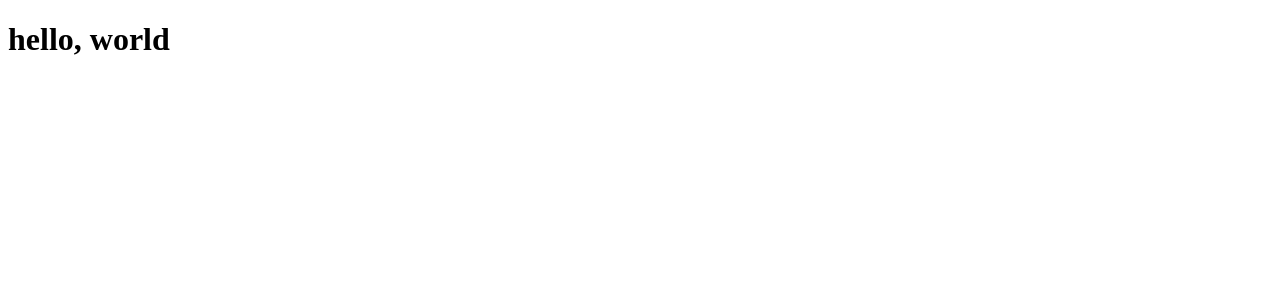
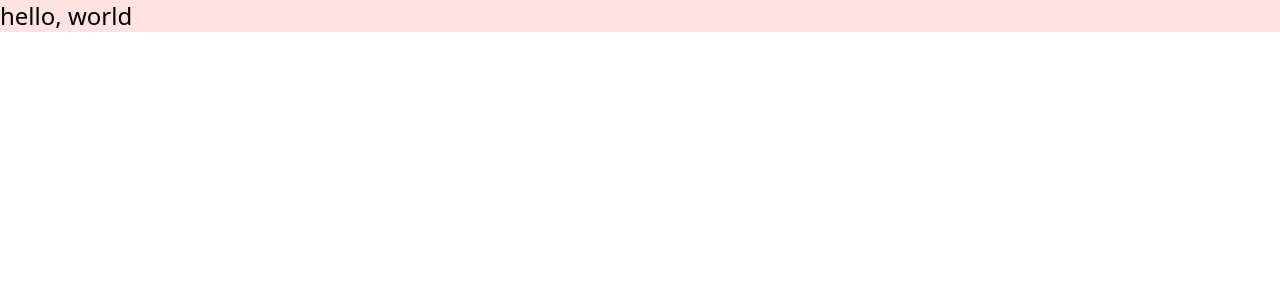
Before and after one commit to jadewisemann/own_outliner, a React (Vite) app: page / in a window 1280 px wide. Shown: the top 300 px of the page. Built offline with nearby package versions, Linux system fonts and the light colour scheme.

Commit message:
style: apply tailwind

```diff
--- a/package.json
+++ b/package.json
@@ -10,8 +10,10 @@
     "preview": "vite preview"
   },
   "dependencies": {
+    "@tailwindcss/vite": "^4.1.12",
     "react": "^19.1.1",
     "react-dom": "^19.1.1",
+    "tailwindcss": "^4.1.12",
     "zustand": "^5.0.8"
   },
   "devDependencies": {
--- a/src/App.tsx
+++ b/src/App.tsx
@@ -1,7 +1,7 @@
 function App() {
   return (
     <>
-      <h1>
+      <h1 className="bg-red-100 text-2xl">
         hello, world
       </h1>
     </>
--- /dev/null
+++ b/src/main.css
@@ -0,0 +1 @@
+@import "tailwindcss";
--- a/src/main.tsx
+++ b/src/main.tsx
@@ -1,6 +1,8 @@
 import { StrictMode } from 'react'
 import { createRoot } from 'react-dom/client'
 import App from './App.tsx'
+import "./main.css";
+
 
 createRoot(document.getElementById('root')!).render(
   <StrictMode>
--- a/vite.config.ts
+++ b/vite.config.ts
@@ -1,7 +1,10 @@
 import { defineConfig } from 'vite'
 import react from '@vitejs/plugin-react-swc'
+import tailwindcss from '@tailwindcss/vite'
 
-// https://vite.dev/config/
 export default defineConfig({
-  plugins: [react()],
+  plugins: [
+    react(),
+    tailwindcss(),
+  ],
 })
```
Also changed, not shown: 1 other file (tests, documents, lock files or other folders).
